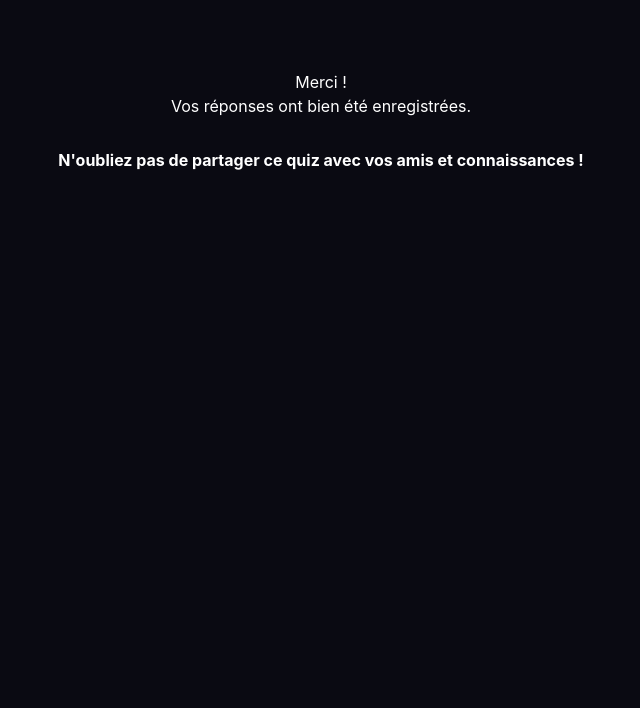
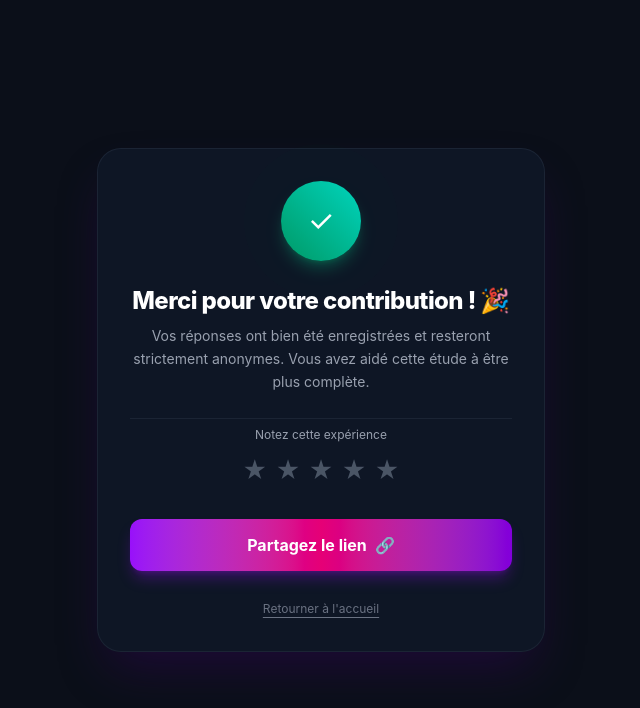
Before and after one commit to matty75816/datarec, a Next.js app: page /merci in a window 1280 px wide. Shown: the top 708 px of the page, without its empty margins (319-959 px from the left). Built offline with nearby package versions, Linux system fonts and the light colour scheme.

Commit message:
Mise à jour moderne des pages de fin et de remerciement

```diff
--- a/app/fin-du-quiz/page.tsx
+++ b/app/fin-du-quiz/page.tsx
@@ -14,7 +14,7 @@ export default function FinDuQuiz() {
 
   return (
     <div className="min-h-screen bg-[#0b0f19] text-white flex flex-col items-center justify-center px-4 py-12">
-      <div className="max-w-md w-full bg-gray-900/80 backdrop-blur-xl border border-gray-800/80 rounded-3xl p-8 shadow-2xl shadow-purple-950/40 text-center space-y-6">
+      <div className="max-w-md w-full bg-gray-900/85 backdrop-blur-xl border border-gray-800/80 rounded-3xl p-8 shadow-2xl shadow-purple-950/40 text-center space-y-6">
 
         {/* Badge de succès */}
         <div className="relative w-20 h-20 mx-auto flex items-center justify-center">
@@ -29,7 +29,7 @@ export default function FinDuQuiz() {
             Merci pour votre contribution ! 🎉
           </h1>
           <p className="text-sm text-gray-400 leading-relaxed">
-            Vos réponses sont enregistrées et resteront strictement anonymes. Vous avez aidé cette étude à être plus complète.
+            Vos réponses ont bien été enregistrées et resteront strictement anonymes. Vous avez aidé cette étude à être plus complète.
           </p>
         </div>
 
@@ -41,7 +41,7 @@ export default function FinDuQuiz() {
               <button
                 key={star}
                 onClick={() => setRating(star)}
-                className={`text-2xl transition transform hover:scale-110 ${
+                className={`text-2xl transition transform hover:scale-110 cursor-pointer ${
                   rating && star <= rating ? 'text-yellow-400' : 'text-gray-600'
                 }`}
               >
--- a/app/merci/page.tsx
+++ b/app/merci/page.tsx
@@ -1,11 +1,77 @@
-export default function MerciPage() {
+'use client';
+import Link from 'next/link';
+import { useState } from 'react';
+
+export default function FinDuQuiz() {
+  const [copied, setCopied] = useState(false);
+  const [rating, setRating] = useState<number | null>(null);
+
+  const handleShare = () => {
+    navigator.clipboard.writeText(window.location.origin);
+    setCopied(true);
+    setTimeout(() => setCopied(false), 3000);
+  };
+
   return (
-    <div style={{ textAlign: 'center', marginTop: '50px', padding: '20px' }}>
-      <h1>Merci !</h1>
-      <p>Vos réponses ont bien été enregistrées.</p>
+    <div className="min-h-screen bg-[#0b0f19] text-white flex flex-col items-center justify-center px-4 py-12">
+      <div className="max-w-md w-full bg-gray-900/85 backdrop-blur-xl border border-gray-800/80 rounded-3xl p-8 shadow-2xl shadow-purple-950/40 text-center space-y-6">
 
-      <div style={{ marginTop: '30px', fontWeight: 'bold' }}>
-        <p>N'oubliez pas de partager ce quiz avec vos amis et connaissances !</p>
+        {/* Badge de succès */}
+        <div className="relative w-20 h-20 mx-auto flex items-center justify-center">
+          <div className="absolute inset-0 rounded-full bg-emerald-500/20 animate-ping"></div>
+          <div className="relative w-20 h-20 rounded-full bg-gradient-to-tr from-emerald-600 to-teal-400 flex items-center justify-center text-3xl shadow-lg shadow-emerald-500/30">
+            ✓
+          </div>
+        </div>
+
+        <div className="space-y-2">
+          <h1 className="text-2xl font-extrabold tracking-tight">
+            Merci pour votre contribution ! 🎉
+          </h1>
+          <p className="text-sm text-gray-400 leading-relaxed">
+            Vos réponses ont bien été enregistrées et resteront strictement anonymes. Vous avez aidé cette étude à être plus complète.
+          </p>
+        </div>
+
+        {/* Notez cette expérience */}
+        <div className="pt-2 border-t border-gray-800/80">
+          <p className="text-xs text-gray-400 mb-3">Notez cette expérience</p>
+          <div className="flex justify-center space-x-2">
+            {[1, 2, 3, 4, 5].map((star) => (
+              <button
+                key={star}
+                onClick={() => setRating(star)}
+                className={`text-2xl transition transform hover:scale-110 cursor-pointer ${
+                  rating && star <= rating ? 'text-yellow-400' : 'text-gray-600'
+                }`}
+              >
+                ★
+              </button>
+            ))}
+          </div>
+        </div>
+
+        {/* Bouton de partage */}
+        <div className="space-y-2 pt-2">
+          <button
+            onClick={handleShare}
+            className="w-full py-3.5 px-6 rounded-xl font-bold text-white bg-gradient-to-r from-purple-600 via-pink-600 to-purple-700 hover:opacity-95 transition shadow-lg shadow-purple-600/30 flex items-center justify-center space-x-2 cursor-pointer"
+          >
+            <span>{copied ? 'Lien copié !' : 'Partagez le lien'}</span>
+            <span>🔗</span>
+          </button>
+        </div>
+
+        {/* Retour à l'accueil */}
+        <div>
+          <Link
+            href="/"
+            className="text-xs text-gray-500 hover:text-gray-300 transition underline underline-offset-4"
+          >
+            Retourner à l'accueil
+          </Link>
+        </div>
+
       </div>
     </div>
   );
```
